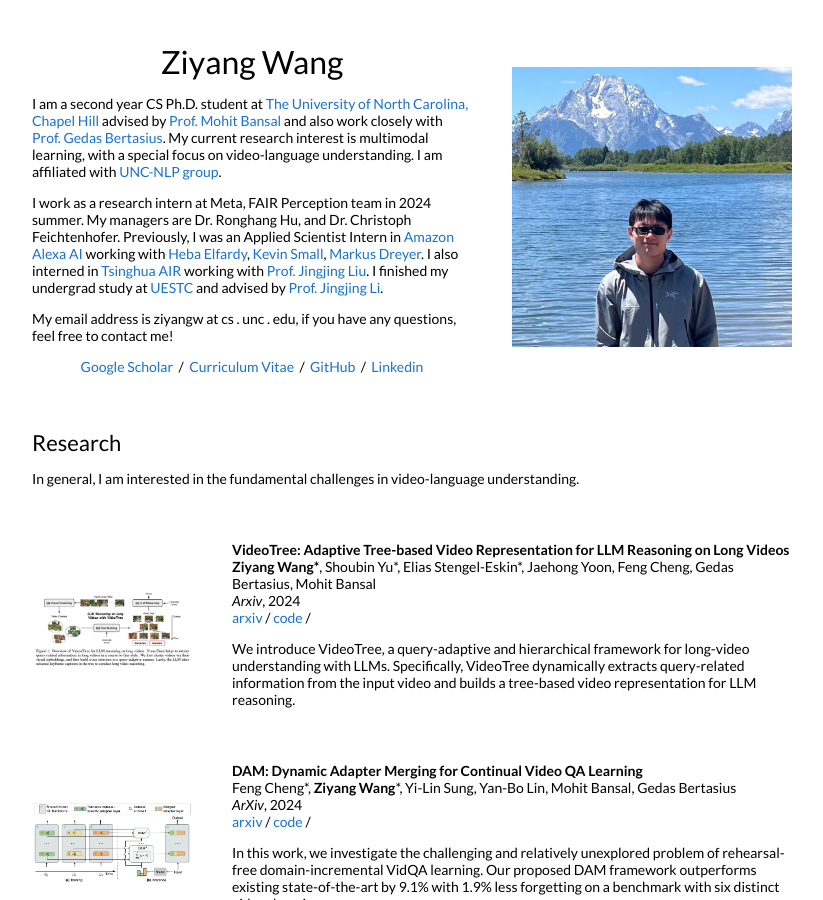
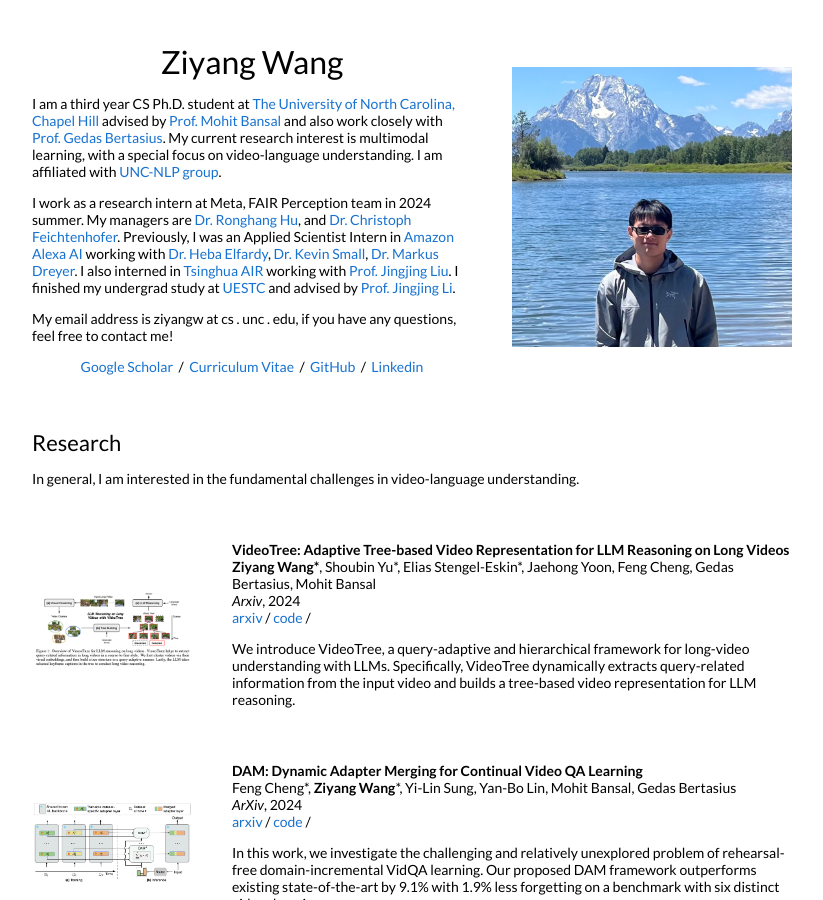
Before and after one commit to ZiyangW2000/ZiyangW2000.github.io, a Jekyll site: the page built from _posts/2016-06-27-vcsel.markdown, in a window 1280 px wide and 900 px high. Shown: the whole window, without its empty margins (228-1051 px from the left). Built offline with Jekyll 4.4.1, drawn with Linux system fonts in a browser that asks for light colours.

Commit message:
Update default.html

```diff
--- a/_layouts/default.html
+++ b/_layouts/default.html
@@ -27,10 +27,10 @@
               <h1>
                 Ziyang Wang
               </h1>
-              <p>I am a second year CS Ph.D. student at <a href="https://www.unc.edu//">The University of North Carolina, Chapel Hill</a> advised by <a href="https://www.cs.unc.edu/~mbansal//">Prof. Mohit Bansal</a> and also work closely with <a href="https://www.gedasbertasius.com//">Prof. Gedas Bertasius</a>. My current research interest is multimodal learning, with a special focus on video-language understanding. I am affiliated with <a href="https://nlp.cs.unc.edu/">UNC-NLP group</a>.
+              <p>I am a third year CS Ph.D. student at <a href="https://www.unc.edu//">The University of North Carolina, Chapel Hill</a> advised by <a href="https://www.cs.unc.edu/~mbansal//">Prof. Mohit Bansal</a> and also work closely with <a href="https://www.gedasbertasius.com//">Prof. Gedas Bertasius</a>. My current research interest is multimodal learning, with a special focus on video-language understanding. I am affiliated with <a href="https://nlp.cs.unc.edu/">UNC-NLP group</a>.
               </p>
               <p>
-                I work as a research intern at Meta, FAIR Perception team in 2024 summer. My managers are Dr. Ronghang Hu, and Dr. Christoph Feichtenhofer. Previously, I was an Applied Scientist Intern in <a href="https://www.amazon.science/">Amazon Alexa AI</a> working with <a href="https://www.amazon.science/author/heba-elfardy">Heba Elfardy</a>, <a href="http://www.kevinsmall.org/">Kevin Small</a>, <a href="https://markusdreyer.org/">Markus Dreyer</a>. I also interned in <a href="https://air.tsinghua.edu.cn/en/">Tsinghua AIR</a> working with <a href="https://air.tsinghua.edu.cn/en/info/1046/1194.htm">Prof. Jingjing Liu</a>. I finished my undergrad study at <a href="https://en.uestc.edu.cn">UESTC</a> and advised by <a href="https://lijin118.github.io//">Prof. Jingjing Li</a>.
+                I work as a research intern at Meta, FAIR Perception team in 2024 summer. My managers are <a href="https://ronghanghu.com/">Dr. Ronghang Hu</a>, and <a href="https://feichtenhofer.github.io/">Dr. Christoph Feichtenhofer</a>. Previously, I was an Applied Scientist Intern in <a href="https://www.amazon.science/">Amazon Alexa AI</a> working with <a href="https://www.amazon.science/author/heba-elfardy">Dr. Heba Elfardy</a>, <a href="http://www.kevinsmall.org/">Dr. Kevin Small</a>, <a href="https://markusdreyer.org/">Dr. Markus Dreyer</a>. I also interned in <a href="https://air.tsinghua.edu.cn/en/">Tsinghua AIR</a> working with <a href="https://air.tsinghua.edu.cn/en/info/1046/1194.htm">Prof. Jingjing Liu</a>. I finished my undergrad study at <a href="https://en.uestc.edu.cn">UESTC</a> and advised by <a href="https://lijin118.github.io//">Prof. Jingjing Li</a>.
 
               </p>
               <p>
```
